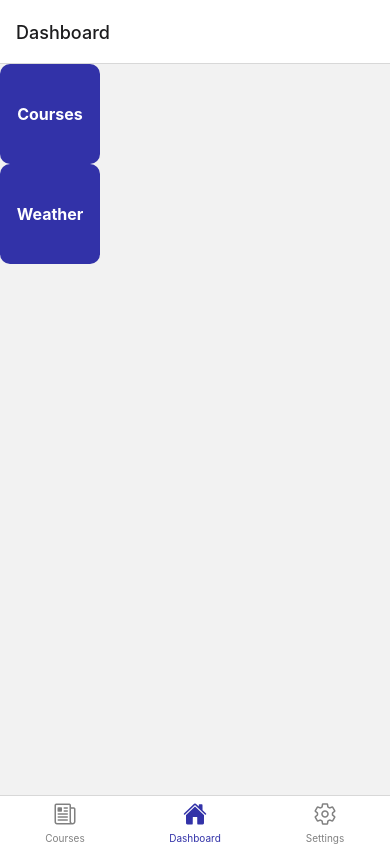
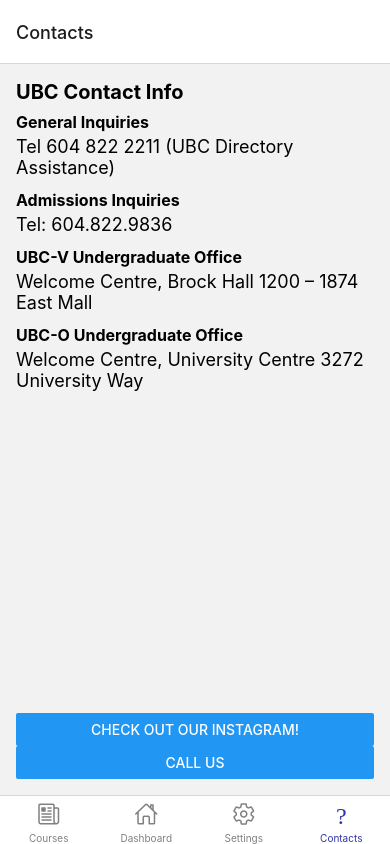
Before and after one commit to mchlcui/nwHacks-UBCgo, a React Native app in the folder nwHacks-UBCgo/: screen /Contacts in a window 390 px wide. Built offline with nearby package versions, Linux system fonts and the light colour scheme.

Commit message:
contacts, course details

```diff
--- a/nwHacks-UBCgo/App.js
+++ b/nwHacks-UBCgo/App.js
@@ -4,7 +4,9 @@
 import { createNativeStackNavigator } from '@react-navigation/native-stack';
 import { StyleSheet } from 'react-native';
 
+import Contacts from './screens/Contacts';
 import Courses from './screens/Courses';
+import CoursesDetail from './screens/CoursesDetail';
 import Dashboard from './screens/Dashboard';
 import Settings from './screens/Settings';
 import Weather from './screens/Weather';
@@ -20,10 +22,10 @@
       tabBarInactiveTintColor: "gray",
     }}>
 
-      <navBar.Screen name="Courses" component={Courses} options={
+      <navBar.Screen name="Courses" component={courseStack} options={
         {
           title: "Courses",
-          headerTitleAlign: "center",
+          headerShown: false,
           tabBarIcon: ({ color, focused }) => (
             <Ionicons name={focused ? "newspaper" : "newspaper-outline"} size={24} color={color} />
           )
@@ -61,6 +63,16 @@
         }
       } />
 
+      <navBar.Screen name="Contacts" component={Contacts} options={
+        {
+          title: "Contacts",
+          headerTitleAlign: "left",
+          tabBarIcon: ({ color, focused }) => (
+            <Ionicons name={focused ? "contacts" : "call-outline"} size={24} color={color} />
+          )
+        }
+      } />
+
     </navBar.Navigator>
   )
 }
@@ -71,6 +83,17 @@
       <Stack.Screen name='Dashboard' component={Dashboard} />
       <Stack.Screen name='Courses' component={Courses} />
       <Stack.Screen name='Weather' component={Weather} />
+      <Stack.Screen name='Settings' component={Settings} />
+      <Stack.Screen name='CoursesDetail' component={CoursesDetail} />
+    </Stack.Navigator>
+  )
+}
+
+function courseStack() {
+  return (
+    <Stack.Navigator initialRouteName='Courses'>
+      <Stack.Screen name='Courses' component={Courses} />
+      <Stack.Screen name='CoursesDetail' component={CoursesDetail} />
     </Stack.Navigator>
   )
 }
--- /dev/null
+++ b/nwHacks-UBCgo/screens/Contacts.js
@@ -0,0 +1,74 @@
+import React from 'react';
+import { Alert, Button, Linking, SectionList, StyleSheet, Text, View } from 'react-native';
+
+const Contacts = () => {
+  const data = [
+    {
+      title: 'UBC Contact Info',
+      data: [
+        { key: '1', label: 'General Inquiries', value: 'Tel 604 822 2211 (UBC Directory Assistance)' },
+        { key: '2', label: 'Admissions Inquiries', value: 'Tel: 604.822.9836' },
+        { key: '3', label: 'UBC-V Undergraduate Office', value: 'Welcome Centre, Brock Hall 1200 – 1874 East Mall'},
+        { key: '4', label: 'UBC-O Undergraduate Office', value: 'Welcome Centre, University Centre 3272 University Way'},
+      ],
+    },
+  ];
+
+  const handleInstagramPress = () => {
+    const instagramURL = 'https://www.instagram.com/universityofbc/?hl=en';
+    Linking.openURL(instagramURL).catch(() => Alert.alert('Unable to open Instagram'));
+  };
+
+  return (
+    <View style={styles.container}>
+      <SectionList
+        sections={data}
+        keyExtractor={(item, index) => item + index}
+        renderItem={({ item }) => (
+          <View style={styles.itemContainer}>
+            <Text style={styles.label}>{item.label}</Text>
+            <Text style={styles.value}>{item.value}</Text>
+          </View>
+        )}
+        renderSectionHeader={({ section: { title } }) => (
+          <Text style={styles.sectionHeader}>{title}</Text>
+        )}
+      />
+      <Button
+        title="Check Out Our Instagram!"
+        onPress={handleInstagramPress}
+      />
+      <Button
+        title="Call us"
+        onPress={() => Alert.alert('Simple Button pressed')}
+      />
+    </View>
+  );
+};
+
+const styles = StyleSheet.create({
+  container: {
+    flex: 1,
+    padding: 16,
+  },
+  sectionHeader: {
+    fontSize: 20,
+    fontWeight: 'bold',
+    marginBottom: 8,
+  },
+  itemContainer: {
+    marginBottom: 12,
+  },
+  label: {
+    fontSize: 16,
+    fontWeight: 'bold',
+    marginBottom: 4,
+  },
+  value: {
+    fontSize: 18,
+  },
+
+
+});
+
+export default Contacts;
--- a/nwHacks-UBCgo/screens/Courses.js
+++ b/nwHacks-UBCgo/screens/Courses.js
@@ -1,11 +1,11 @@
 
 import React, { useEffect, useState } from "react";
-import { ScrollView, StyleSheet } from "react-native";
+import { ScrollView, StyleSheet, TouchableOpacity } from 'react-native';
 import SearchBar from "react-native-dynamic-search-bar";
 import { Divider, Text } from 'react-native-elements';
 import { Card } from "react-native-paper";
 
-function Course() {
+const Course = ({ navigation }) => {
 
     const [searchText, setSearchText] = useState('');
     const [spinnerVisibility, setSpinnerVisibility] = useState(false);
@@ -108,6 +108,7 @@
 
                     if (searchText.length >= 3) {
                         return (
+                            <TouchableOpacity key={i} onPress={() => navigation.navigate('CoursesDetail', {course})}>
                                 <Card key ={i} style={styles.courseCard}>
 
                                     <Card.Title style={styles.courseTitle} title={course.code} />
@@ -118,6 +119,9 @@
                                         <Divider horizontalInset={true} bold={true}></Divider>
                                     </Card.Content>
                                 </Card>
+                            </TouchableOpacity>
+
+
                         )
                     }
                 })}
--- a/nwHacks-UBCgo/screens/CoursesDetail.js
+++ b/nwHacks-UBCgo/screens/CoursesDetail.js
@@ -0,0 +1,66 @@
+
+import React from "react";
+import { Linking, StyleSheet, TouchableOpacity, View } from 'react-native';
+import { Text } from 'react-native-elements';
+import { Card, Divider } from "react-native-paper";
+
+function CoursesDetail({ route, navigation }) {
+
+    const { course } = route.params;
+
+    let dependents = "";
+
+    for (let i = 0; i < course.depn.length; i++) {
+        dependents += course.depn[i] + ", ";
+    }
+
+    const handlePress = (url) => {
+        Linking.openURL(url).catch((err) => console.error("An error occurred", err));
+      };
+
+    console.log(course);
+    return (
+      <View>
+        <TouchableOpacity onPress={() => handlePress(course.link)}>
+            <Card style={styles.courseCard}>
+
+                <Card.Title style={styles.courseTitle} title={course.code} />
+                <Divider horizontalInset={true} bold={true}></Divider>
+                <Card.Content>
+                    <Text>Name: {course.name}</Text>
+                    <Text>Credit:{course.cred}</Text>
+                    <Text>Prereq: {course.prer}</Text>
+                    <Text>Coreq:{course.creq}</Text>
+                    <Text>Dependent:{dependents}</Text>
+                    <Text>Description: {course.desc}</Text>
+                    <Divider horizontalInset={true} bold={true}></Divider>
+                </Card.Content>
+            </Card>
+        </TouchableOpacity>
+
+      </View>
+    );
+  }
+
+  const styles = StyleSheet.create({
+    courseCard: {
+        margin: 24,
+        textAlign: "center"
+    },
+
+    courseTitle: {
+        paddingTop: 24,
+        margin: 24,
+        fontSize: 36,
+        alignItems: "center",
+        justifyContent: "center",
+        textAlign: "center"
+    },
+
+
+    scrollView: {
+        flex: 1,
+    },
+})
+
+  export default CoursesDetail;
```
Lines whose indentation alone changed are shown as unchanged.
